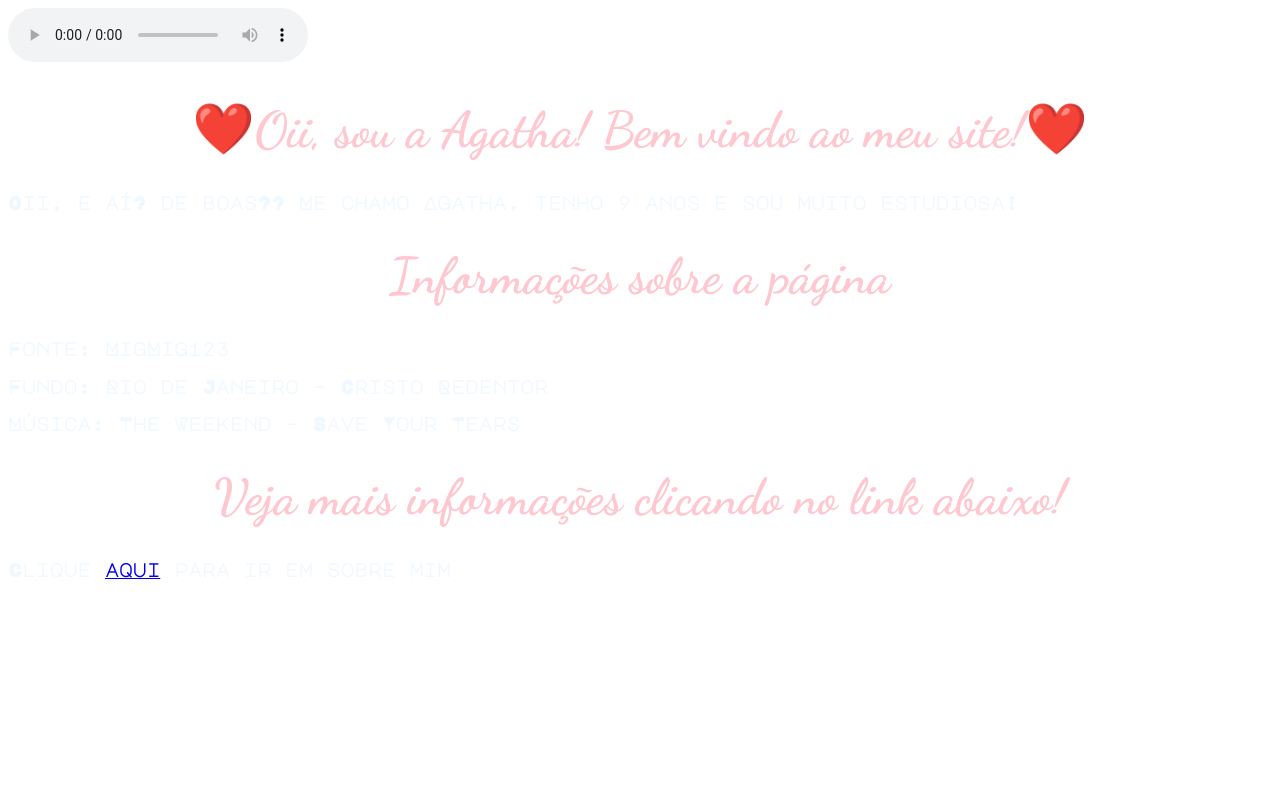
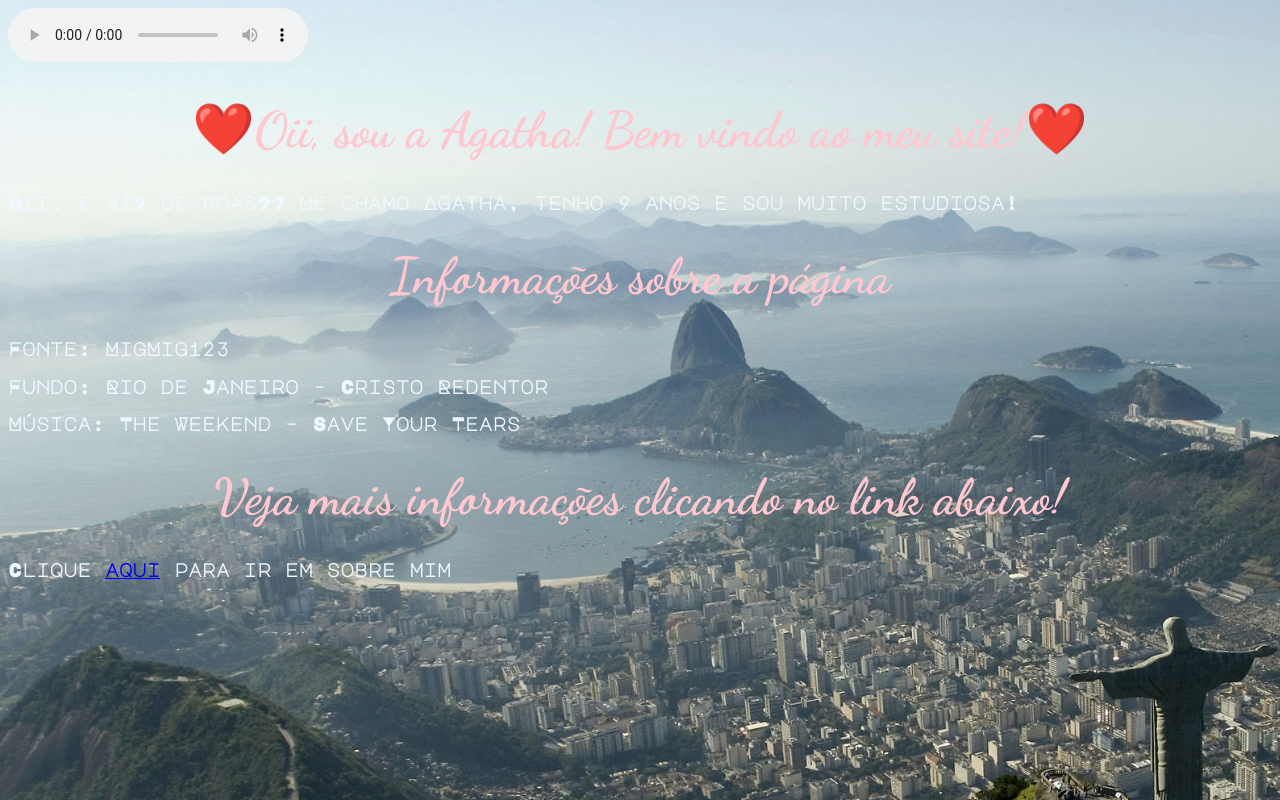
Before and after one commit to MiguelMinha/SiteAgatha, a plain HTML site: page index.html in a window 1280 px wide. Drawn offline with Linux system fonts and the light colour scheme; a web font is replaced by a local one.

Commit message:
Update style.css

```diff
--- a/style.css
+++ b/style.css
@@ -1,5 +1,5 @@
 body{
-background-image: url(/img/cristo_red_rj.jpg);
+background-image: url(/cristo_red_rj.jpg);
 background-size: 1999px;
 }
 
```
